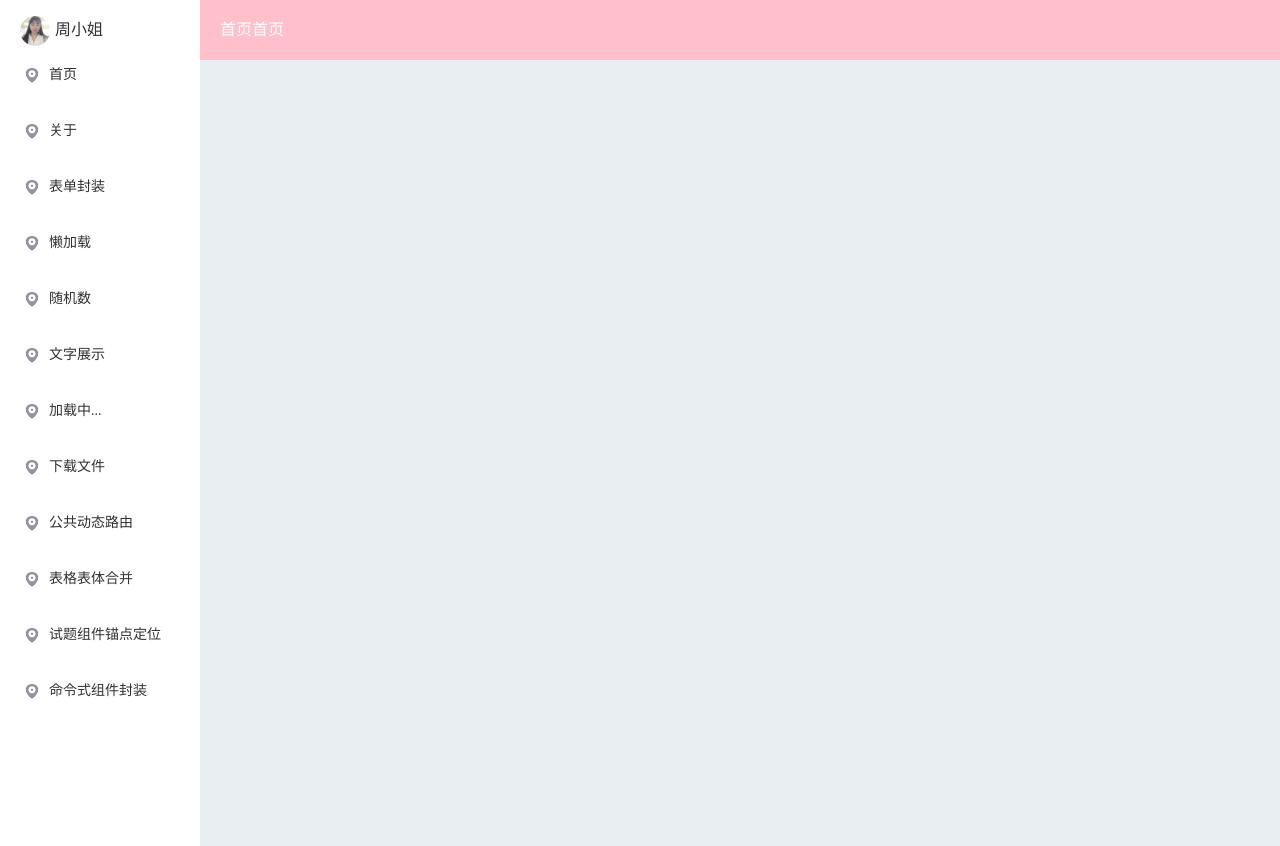
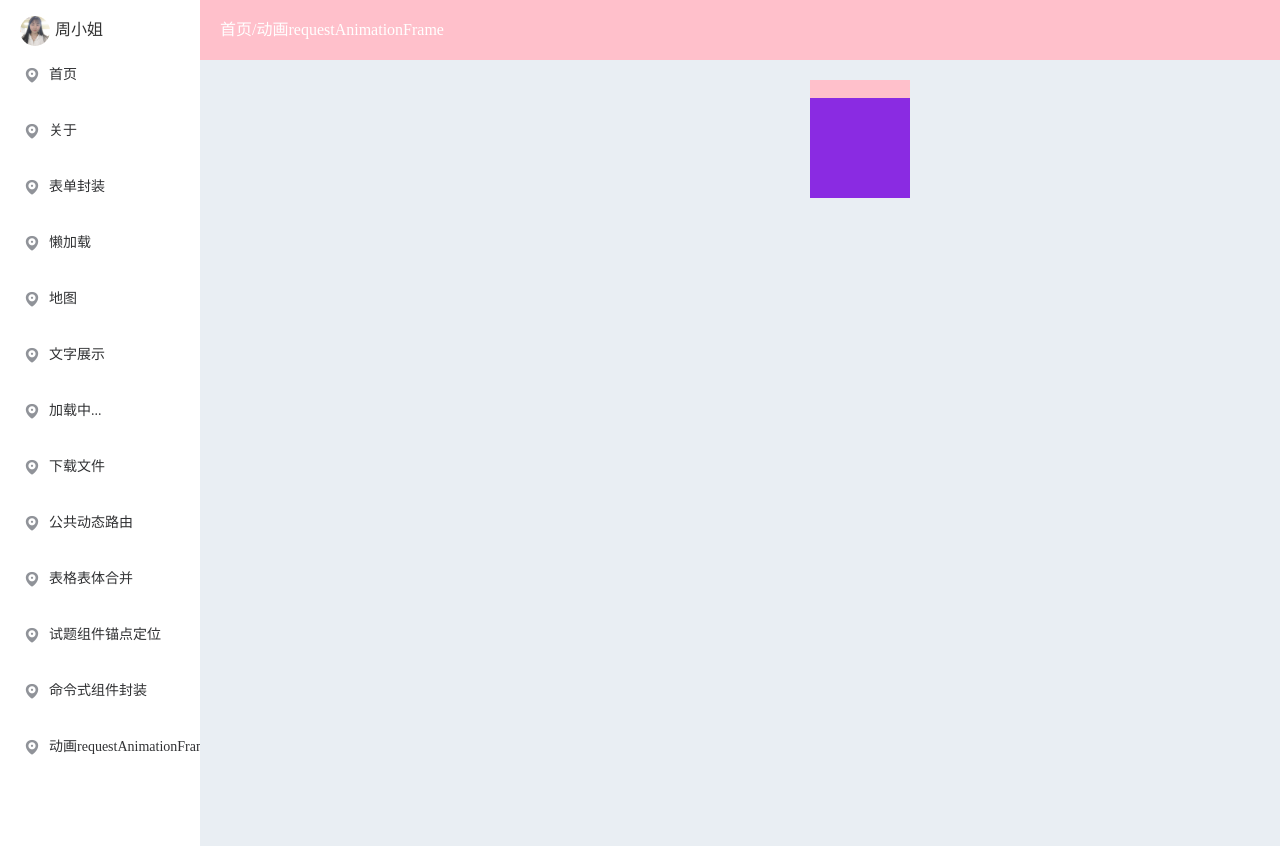
Before and after one commit to stella99888/tao-vue, a Vue app: page /requestAnimationFrame in a window 1280 px wide. Built offline with nearby package versions, Linux system fonts and the light colour scheme.

Commit message:
requestAnimationFrame动画

```diff
--- a/src/layOut/leftMenu.vue
+++ b/src/layOut/leftMenu.vue
@@ -44,8 +44,8 @@ export default {
           title: '懒加载',
           icon: 'el-icon-location'
         }, {
-          index: '/random',
-          title: '随机数',
+          index: '/amap',
+          title: '地图',
           icon: 'el-icon-location'
         },
         {
@@ -81,6 +81,11 @@ export default {
         {
           index: '/commandBaseComponent',
           title: '命令式组件封装',
+          icon: 'el-icon-location'
+        },
+        {
+          index: '/requestAnimationFrame',
+          title: '动画requestAnimationFrame',
           icon: 'el-icon-location'
         },
       ]
--- a/src/layOut/navBar.vue
+++ b/src/layOut/navBar.vue
@@ -1,15 +1,39 @@
 <template>
   <div class="nav-bar">
-    <div>首页</div>
+    <div>首页/</div>
     {{ navBarTitle }}
   </div>
 </template>
 
 <script>
+const Dict = {
+  '/home': '首页',
+  '/about': '关于',
+  '/myForm': '表单封装',
+  '/layload': '懒加载',
+  '/amap': '地图',
+  '/text': '文字展示',
+  '/loading': '加载中...',
+  '/getDoc': '下载文件',
+  '/isComponent': '公共动态路由',
+  '/mergeTable': '表格表体合并',
+  '/testAnchorPoint': '试题组件锚点定位',
+  '/commandBaseComponent': '命令式组件封装',
+  '/requestAnimationFrame': '动画requestAnimationFrame',
+}
 export default {
   data() {
     return {
-      navBarTitle: '首页'
+      navBarTitle: Dict['/about']
+    }
+  },
+  watch: {
+    $route: {
+      handler: function (newRoute, oldRoute) {
+        this.navBarTitle = Dict[newRoute.path]
+      },
+      // 深度观察监听
+      deep: true
     }
   }
 }
--- a/src/router/routerArr.js
+++ b/src/router/routerArr.js
@@ -29,11 +29,11 @@ const routerArr = [
     }
   },
   {
-    path: '/random',
-    name: 'random',
-    component: () => import('../views/Random.vue'),
+    path: '/amap',
+    name: 'amap',
+    component: () => import('../views/Amap.vue'),
     meta: {
-      title: '前端多线程',
+      title: '地图',
       keepAlive: false,
     }
   },
@@ -100,5 +100,14 @@ const routerArr = [
       keepAlive: false,
     }
   },
+  {
+    path: '/requestAnimationFrame',
+    name: 'requestAnimationFrame',
+    component: () => import('../views/RequestAnimationFrame.vue'),
+    meta: {
+      title: '动画requestAnimationFrame',
+      keepAlive: false,
+    }
+  },
 ]
 export default routerArr
--- /dev/null
+++ b/src/views/RequestAnimationFrame.vue
@@ -0,0 +1,70 @@
+<template>
+  <div class="requestAnimationFrame">
+    <div class="box"></div>
+    <br>
+    <div class="a-box"></div>
+  </div>
+</template>
+<script>
+export default {
+  data() {
+    return {
+
+    };
+  },
+  mounted() {
+    this.setTime()
+  },
+  methods: {
+    getBox() {
+      let timer
+      let box = document.querySelector('.box')
+      box.style.left = '100px'
+      timer = setInterval(() => {
+        let leftNum = parseInt(box.style.left)
+        if (leftNum > 800) {
+          clearInterval(timer)
+        } else {
+          box.style.left = leftNum + 10 + 'px'
+        }
+      }, 16);
+    },
+    getABox() {
+      let aBox = document.querySelector('.a-box')
+      aBox.style.left = '100px'
+      const callBack = () => {
+        let leftNum = parseInt(aBox.style.left)
+        if (leftNum > 800) {
+        } else {
+          aBox.style.left = leftNum + 10 + 'px'
+          window.requestAnimationFrame(callBack)
+        }
+      }
+      window.requestAnimationFrame(callBack)
+    },
+    setTime() {
+      setTimeout(() => {
+        this.getBox()
+        this.getABox()
+      }, 16);
+    }
+  }
+};
+</script>
+<style lang="scss" scoped>
+.box {
+  width: 100px;
+  height: 100px;
+  background-color: pink;
+  position: absolute;
+  left: 200px
+}
+
+.a-box {
+  width: 100px;
+  height: 100px;
+  background-color: blueviolet;
+  position: absolute;
+  left: 200px
+}
+</style>
```
